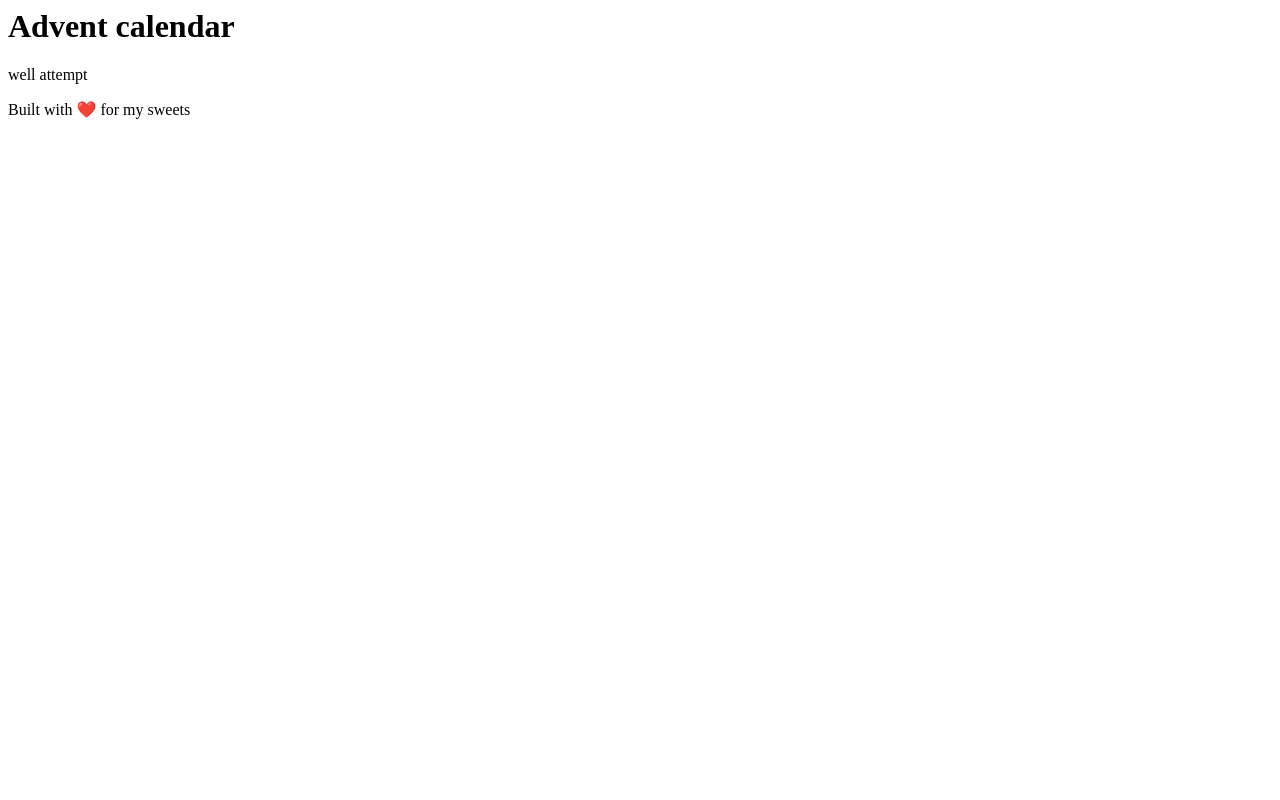
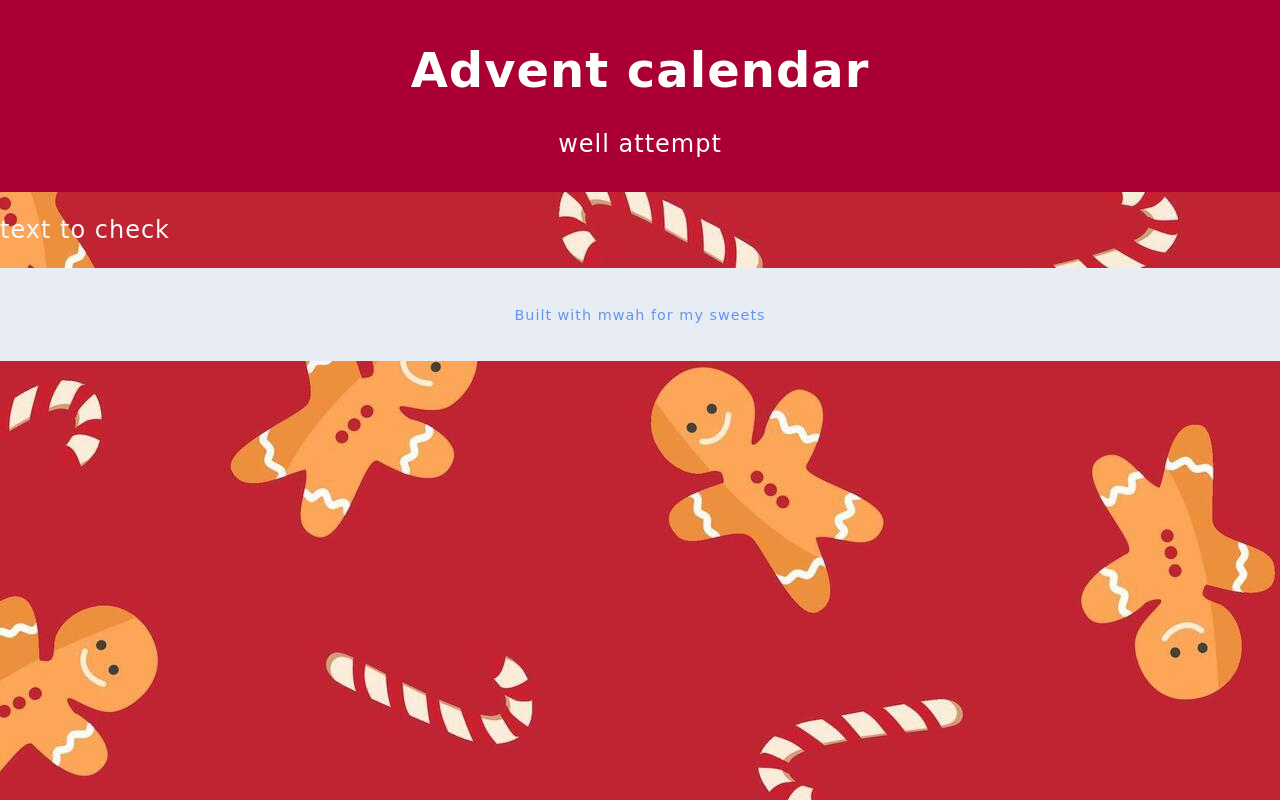
Before and after one commit to Avia-R/Personal, a plain HTML site: page index.html in a window 1280 px wide. Drawn offline with Linux system fonts and the light colour scheme; files that its build step writes are made by us from their sources.

Commit message:
added background and fonts

```diff
--- /dev/null
+++ b/css/styles.css
@@ -0,0 +1,47 @@
+* {
+    box-sizing: border-box;
+}
+
+body {
+    font-family: 'Brush Script MT', cursive;
+    font-size: 150%;
+    letter-spacing: 1px;
+    margin: 0;
+    background: cornflowerblue;
+
+    background-image: url('ginger2.jpg');
+    /*background-repeat: no-repeat;*/
+    background-attachment: fixed;
+    background-size: auto;
+    color: rgb(247, 248, 252);
+}
+
+header {
+    background: #aa0033;
+    color: #fff;
+    padding: 10px 20px;
+    text-align: center;
+}
+
+main {
+    max-width: 960px;
+    margin: 0 auto;
+    padding: 40px 20px;
+}
+
+section {
+    background: #fff;
+    border-radius: 12px;
+    padding: 24px;
+    margin-bottom: 24px;
+    box-shadow: 0 10px 25px rgba(15, 23, 42, 0.08);
+}
+
+
+footer {
+    padding: 24px;
+    text-align: center;
+    color: cornflowerblue;
+    background: #e8edf4;
+    font-size: 0.9rem;
+}
--- a/index.html
+++ b/index.html
@@ -14,8 +14,10 @@
         <h1>Advent calendar</h1>
         <p>well attempt</p>
     </header>
+
+    <p> text to check </p>
      <footer>
-    <p>Built with ❤️ for my sweets</p>
+    <p>Built with mwah for my sweets</p>
   </footer>
 </body>
 
```
Also changed, not shown: css/ginger2.jpg (added), styles.css (deleted).
